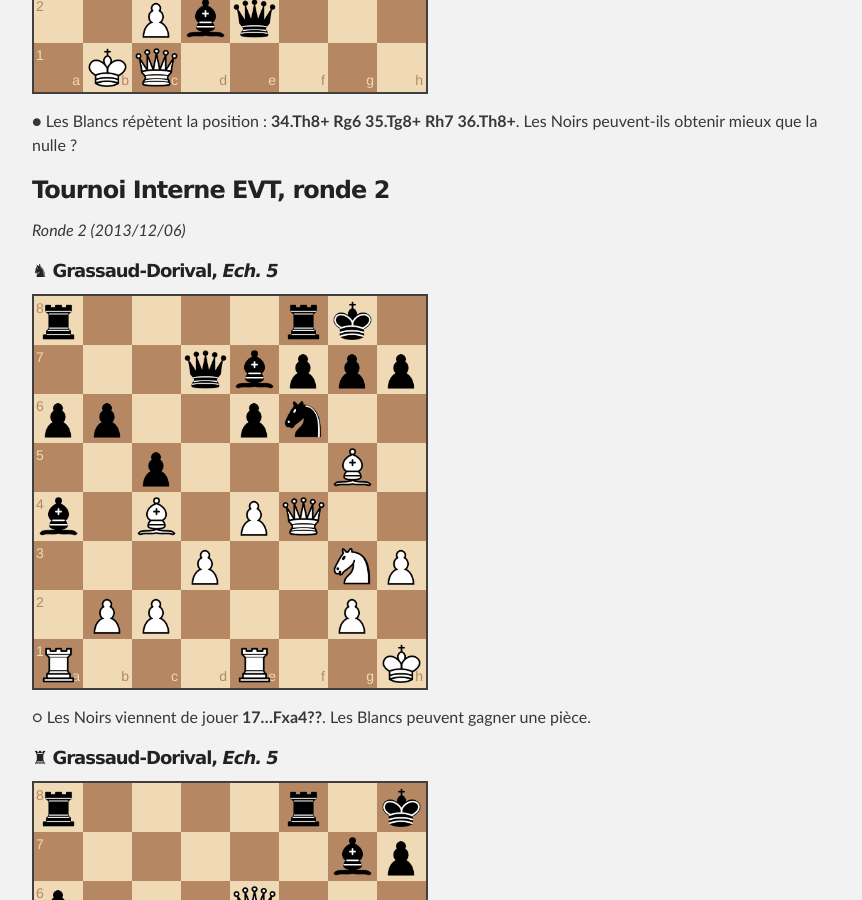
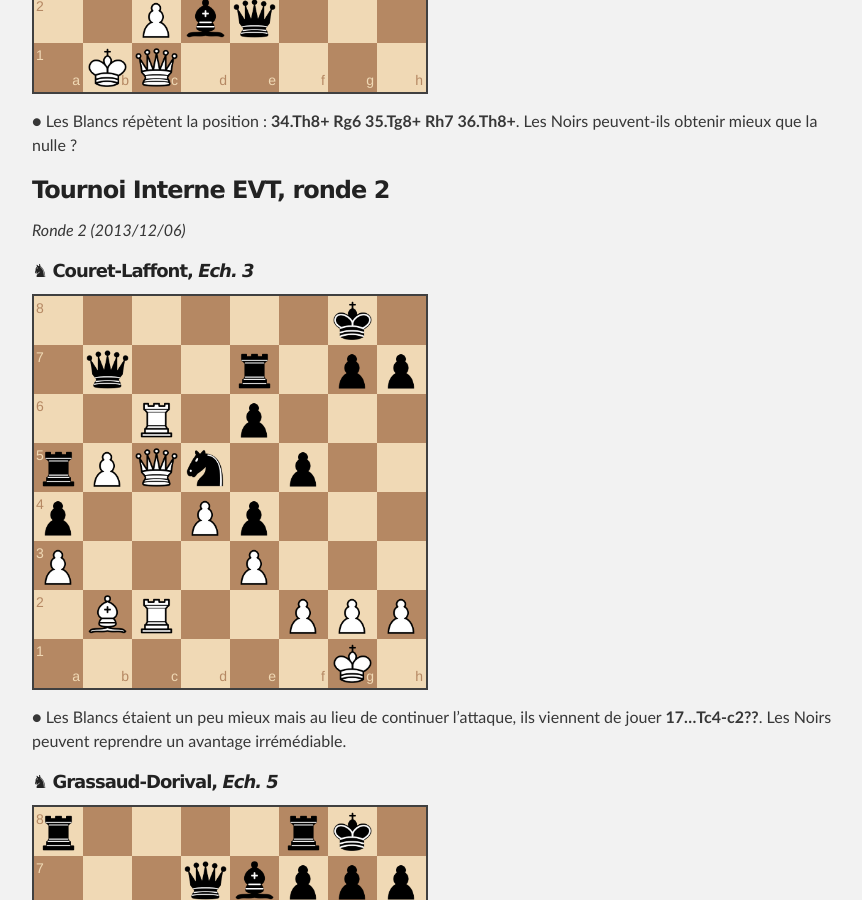
Before and after one commit to echiquier-villeneuve-tolosane/echiquier-villeneuve-tolosane.github.io, a Jekyll site: the page built from exercices.md, in a window 1280 px wide and 900 px high, scrolled down 7302 px. Shown: the whole window, without its empty margins (208-1070 px from the left). Built offline with Jekyll 4.4.1, drawn with Linux system fonts in a browser that asks for light colours; nearby versions of some CDN libraries.

Commit message:
Updated exercices.md

```diff
--- a/exercices.md
+++ b/exercices.md
@@ -112,6 +112,12 @@ _Coupe MP Gilbert Rouède, ronde 1 (2013/12/08)_
 ### Tournoi Interne EVT, ronde 2
 _Ronde 2 (2013/12/06)_
 
+##### &#9822;   **Couret-Laffont**, _Ech. 3_
+
+`6k1/1q2r1pp/2R1p3/rPQn1p2/p2Pp3/P3P3/1BR2PPP/6K1 b - - 16 35`
+
+&#9679; Les Blancs étaient un peu mieux mais au lieu de continuer l'attaque, ils viennent de jouer **17...Tc4-c2??**. Les Noirs peuvent reprendre un avantage irrémédiable.
+
 ##### &#9822;   **Grassaud-Dorival**, _Ech. 5_
 
 `r4rk1/3qbppp/pp2pn2/2p3B1/b1B1PQ2/3P2NP/1PP3P1/R3R2K w - - 0 17`
```
